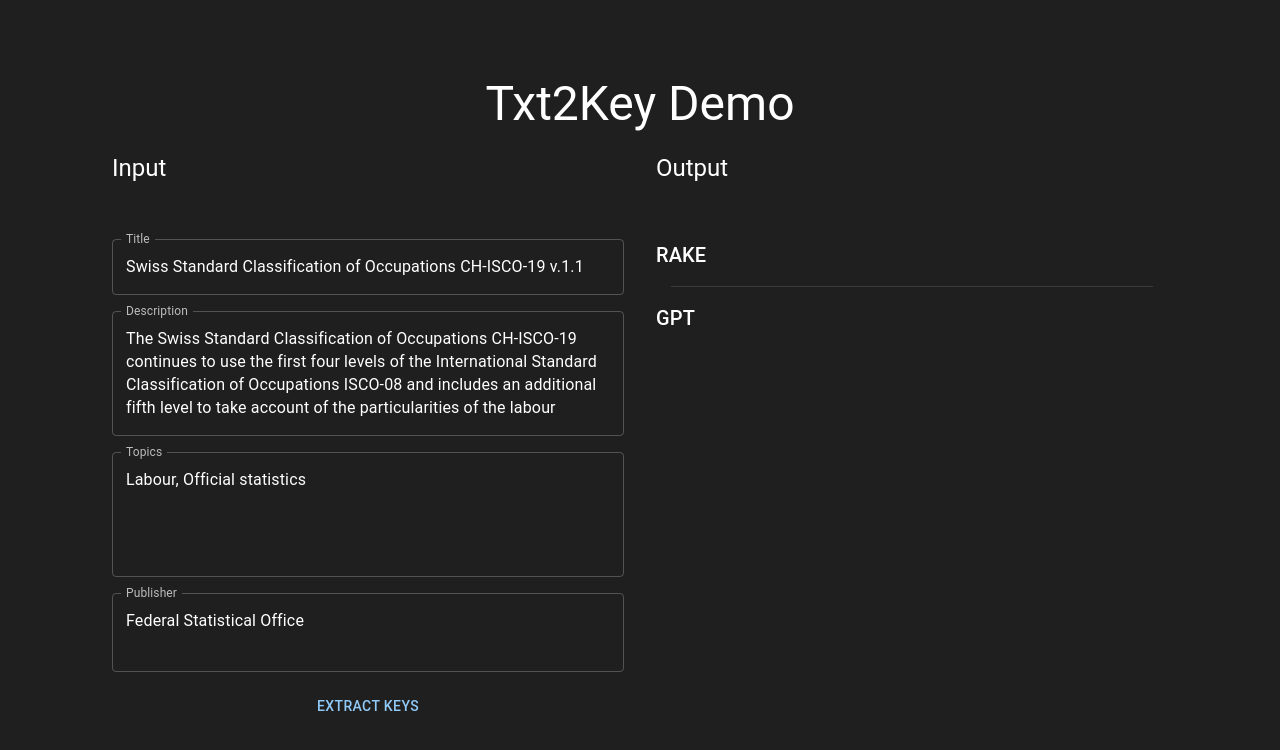
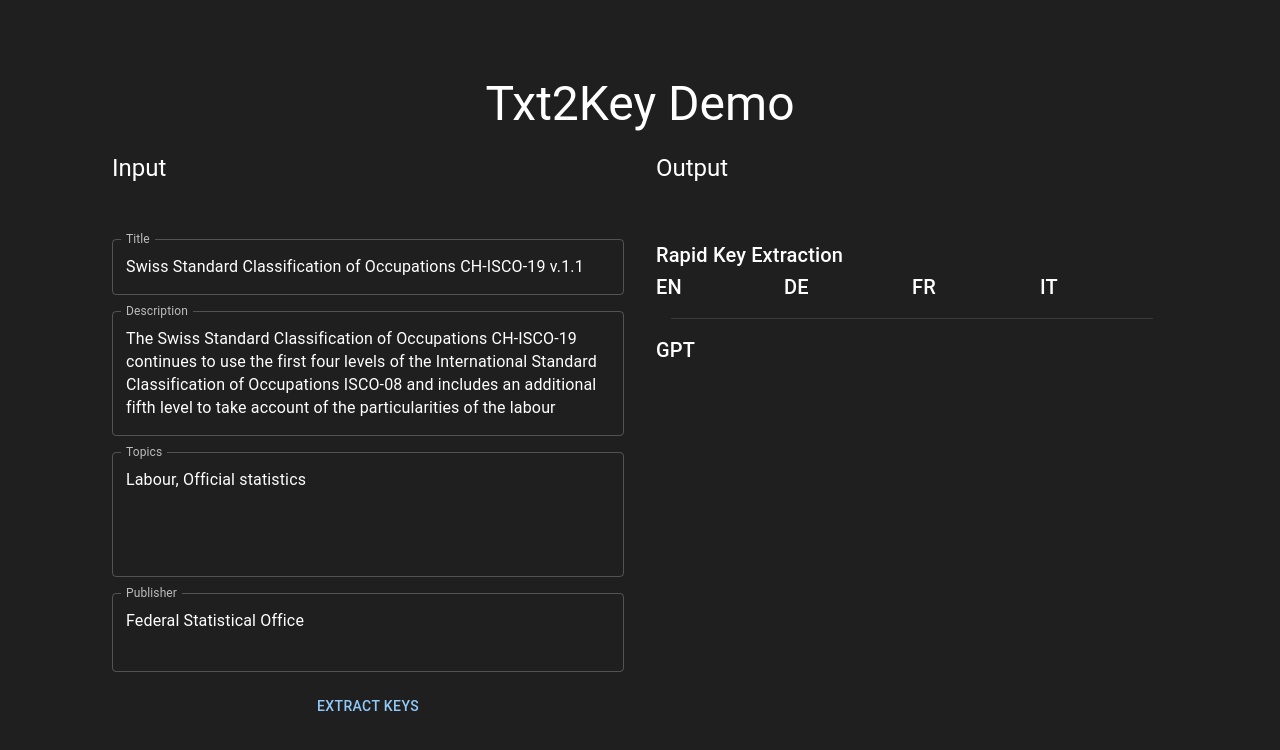
Before and after one commit to I14Y-ch/txt2key, a React (Create React App) app in the folder gui-react/: page / in a window 1280 px wide. Shown: the top 750 px of the page. Built offline with nearby package versions, Linux system fonts and the light colour scheme.

Commit message:
wip pre table

```diff
--- a/gui-react/src/components/text2key/TTK.js
+++ b/gui-react/src/components/text2key/TTK.js
@@ -13,6 +13,15 @@ import {Button, Divider, Typography} from "@mui/material";
 import LoadingButton from '@mui/lab/LoadingButton';
 import CircularProgress from '@mui/material/CircularProgress';
 import LinearProgress from '@mui/material/LinearProgress';
+
+import Table from '@mui/material/Table';
+import TableBody from '@mui/material/TableBody';
+import TableCell from '@mui/material/TableCell';
+import TableContainer from '@mui/material/TableContainer';
+import TableHead from '@mui/material/TableHead';
+import TableRow from '@mui/material/TableRow';
+import Paper from '@mui/material/Paper';
+
 
 function TTK() {
     const [rake, setRake] = useState(null);
@@ -197,23 +206,27 @@ function TTK() {
                         <Box mt={5}/>
                         <div style={{minWidth: "40vw", maxWidth: "800px"}}>
                             <Typography variant={"h6"}>
-                                RAKE
+                                Rapid Key Extraction
                             </Typography>
                             {
                                 isLoadingRAKE ? <LinearProgress variant={"indeterminate"} /> : (
-                                    <Typography variant={"body1"}>
-                                        {
-                                            (()=>{
-                                                try {
-                                                    if(rake){
-                                                        return rake?.map(d => d.keyword).join(", ")
-                                                    }
-                                                } catch (e){
-                                                    return e.message
-                                                }
-                                            })()
-                                        }
-                                    </Typography>
+                                    <div style={{display: "flex", flexDirection: "row", flex: 1}}>
+                                        <div className={"col"} style={{display: "flex", flex: 1, flexDirection: "column"}}>
+                                            <Typography variant={"h6"}>EN</Typography>
+                                            <div style={{display: "flex", flexDirection: "column"}}>
+                                                {(rake || []).filter(e => e.language === "en").map((e)=>{return (<div>{e.keyword}</div>)})}
+                                            </div>
+                                       </div>
+                                        <div className={"col"} style={{display: "flex", flex: 1}}>
+                                            <Typography variant={"h6"}>DE</Typography>
+                                        </div>
+                                        <div className={"col"} style={{display: "flex", flex: 1}}>
+                                            <Typography variant={"h6"}>FR</Typography>
+                                        </div>
+                                        <div className={"col"} style={{display: "flex", flex: 1}}>
+                                            <Typography variant={"h6"}>IT</Typography>
+                                        </div>
+                                    </div>
                                 )
                             }
                             <Divider style={{margin: "15px"}}></Divider>
```
